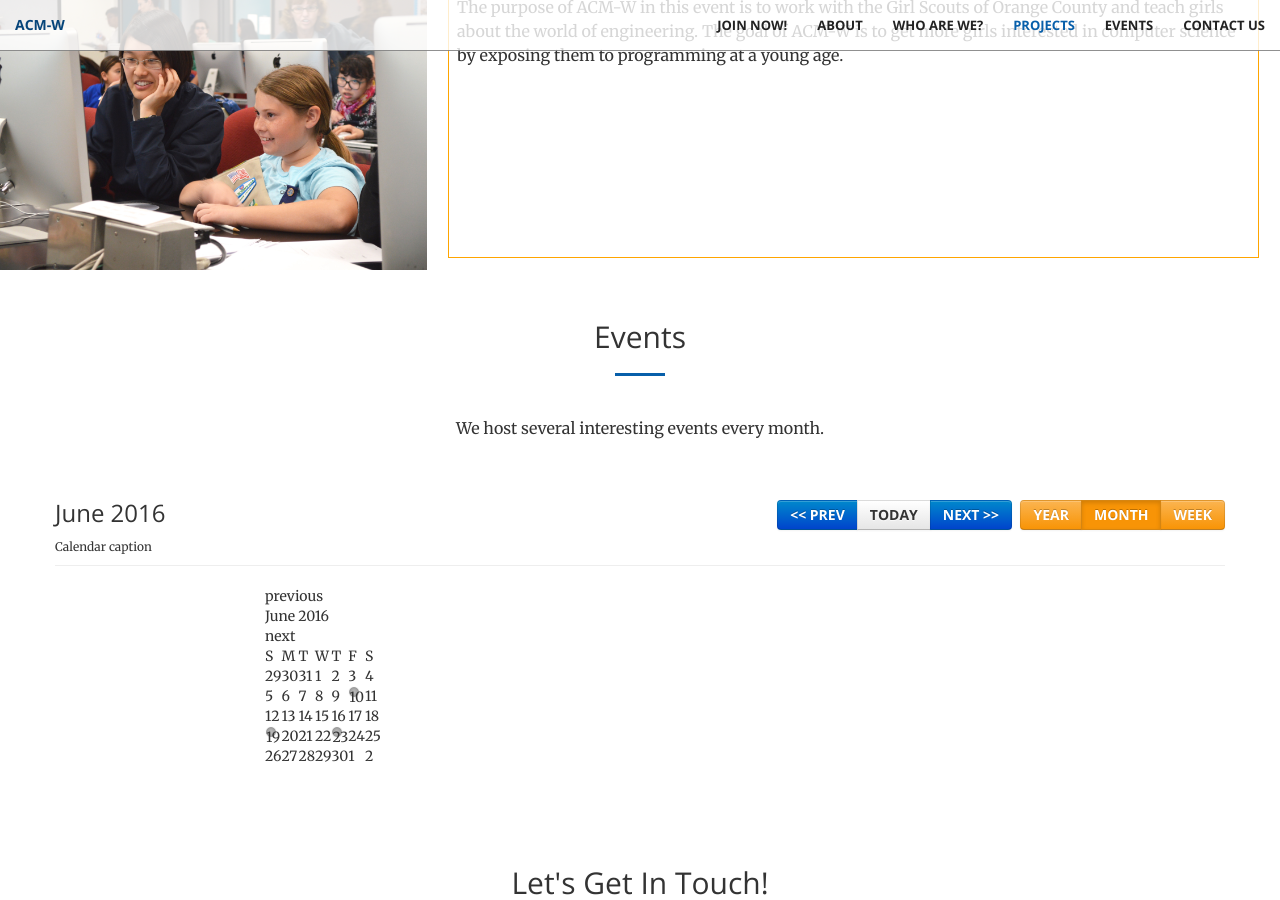
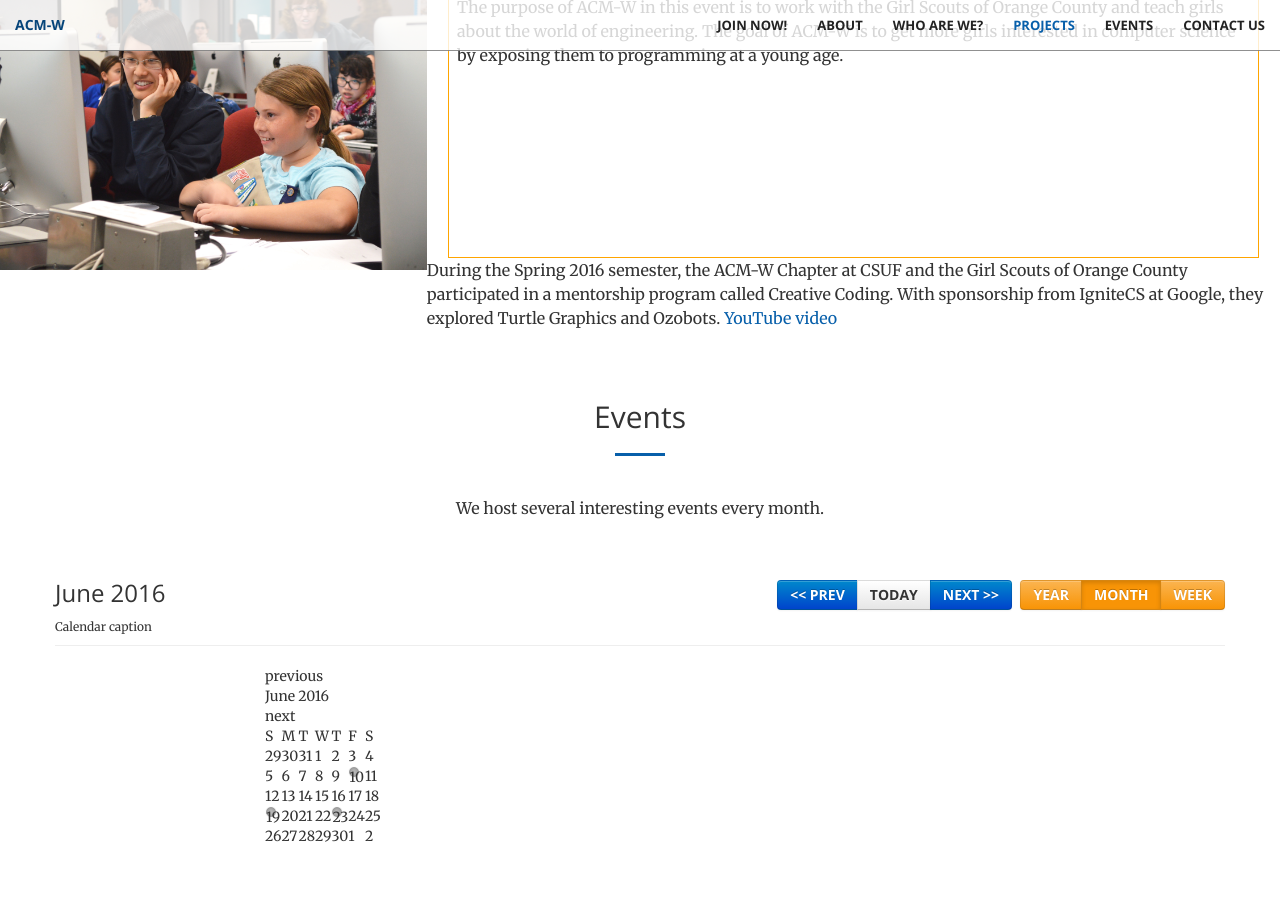
Before and after one commit to ACM-W/website, a Jekyll site: the page built from index.html, in a window 1280 px wide and 900 px high, scrolled down 2160 px. Built offline with Jekyll 4.4.1, drawn with Linux system fonts in a browser that asks for light colours.

Commit message:
modified portfolio

```diff
--- a/_includes/portfolio.html
+++ b/_includes/portfolio.html
@@ -23,6 +23,11 @@
       </div>
       <div class="col-lg-8 col-sm-6">
         <p class="projectsDesc">The purpose of ACM-W in this event is to work with the Girl Scouts of Orange County and teach girls about the world of engineering. The goal of ACM-W is to get more girls interested in computer science by exposing them to programming at a young age.</p>
+
+          <p>During the Spring 2016 semester, the ACM-W Chapter at CSUF and the Girl Scouts of Orange County participated in a mentorship program called Creative Coding. With sponsorship from IgniteCS at Google, they explored Turtle Graphics and Ozobots.
+              <a href="https://www.youtube.com/watch?v=iibnH7ueBMg"> YouTube video </a>
+
+          </p>
       </div>
     </div>
   </div>
```
